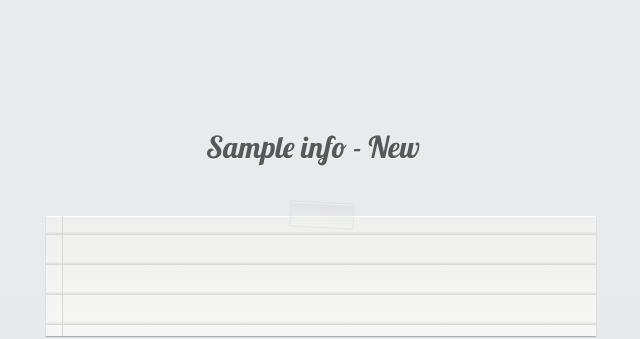
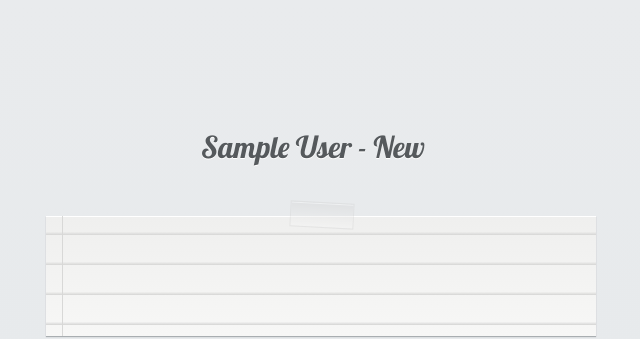
Before and after one commit to mstratford/NotePress, a PHP site: page /new.php in a window 1280 px wide. Shown: the top 339 px of the page, without its empty margins (327-967 px from the left). Run offline with PHP 8.4, Linux system fonts and the light colour scheme; the visitor is signed in with stand-in values (Sample User, id 1); tables that the repository leaves empty or names only in its code hold one stand-in row (values such as "Sample post").

Commit message:
Fixed a few bugs

```diff
--- a/new.php
+++ b/new.php
@@ -1,12 +1,17 @@
 <?php
 require("connect.php");
-$row = mysql_fetch_array(mysql_query("SELECT * FROM info"));
+if(!isset($_SESSION['user'])){
+die(header("Location: index.php"));
+}
+$result = mysql_query("SELECT * FROM users");
+
+$row = mysql_fetch_array($result);
 ?>
 <!DOCTYPE html PUBLIC "-//W3C//DTD XHTML 1.0 Transitional//EN" "http://www.w3.org/TR/xhtml1/DTD/xhtml1-transitional.dtd">
 <html xmlns="http://www.w3.org/1999/xhtml">
 <head>
 <meta http-equiv="Content-Type" content="text/html; charset=utf-8" />
-<title><?php echo $row['title'];?> - New Note</title>
+<title><?php echo stripslashes($row['title']);?> - New Note</title>
 <link href="styles/global.css" rel="stylesheet" type="text/css" media="screen" />
 <link href="styles/buttons.css" rel="stylesheet" type="text/css" media="screen" />
 <link href='http://fonts.googleapis.com/css?family=Lobster&subset=latin' rel='stylesheet' type='text/css'>
@@ -20,7 +25,7 @@ $row = mysql_fetch_array(mysql_query("SELECT * FROM info"));
 <div id="wrap">
 
 	<div id="my-notes">
-		<h1><?php echo $row['title'];?> - New</h1>
+		<h1><?php echo stripslashes($row['title']);?> - New</h1>
 
 		<div id="notes">
 
```
